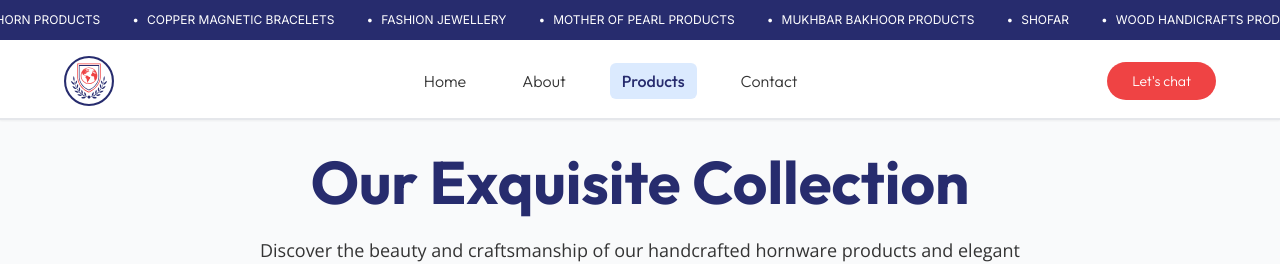
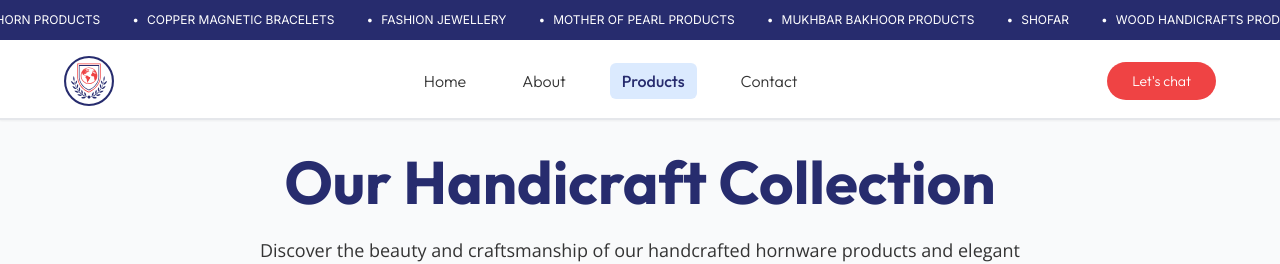
Before and after one commit to saadsalmany/Artwork-Maestro, a Next.js app: page /products in a window 1280 px wide. Shown: the top 264 px of the page. Built offline with nearby package versions, Linux system fonts and the light colour scheme.

Commit message:
added fb url

```diff
--- a/app/Components/Footer.js
+++ b/app/Components/Footer.js
@@ -86,7 +86,7 @@ const Footer = () => {
             <p className="font-semibold text-base mb-4">Connect With Us</p>
             <div className="flex space-x-4">
               <a
-                href="#"
+                href="https://www.facebook.com/artworkmaestro/"
                 rel="noopener noreferrer"
                 target="_bank"
                 className="text-white hover:text-primary-red transition-all duration-300 ease-in-out transform hover:scale-110"
--- a/app/Components/ProductsShowcase.js
+++ b/app/Components/ProductsShowcase.js
@@ -136,7 +136,7 @@ const ProductShowcase = () => {
     <div className="bg-gray-50 min-h-screen py-12 relative">
       <div className="max-w-7xl px-8 tablet:px-16 desktop:px-26 mx-auto">
         <h1 className="text-5xl leading-tight lg:text-6xl font-outfit font-bold pt-8 lg:pt-10 text-secondary-blue text-center mb-6">
-          Our Exquisite Collection
+          Our Handicraft Collection
         </h1>
         <p className="text-lg font-openSans text-charcoal text-center mb-16 max-w-3xl mx-auto">
           Discover the beauty and craftsmanship of our handcrafted hornware
```
